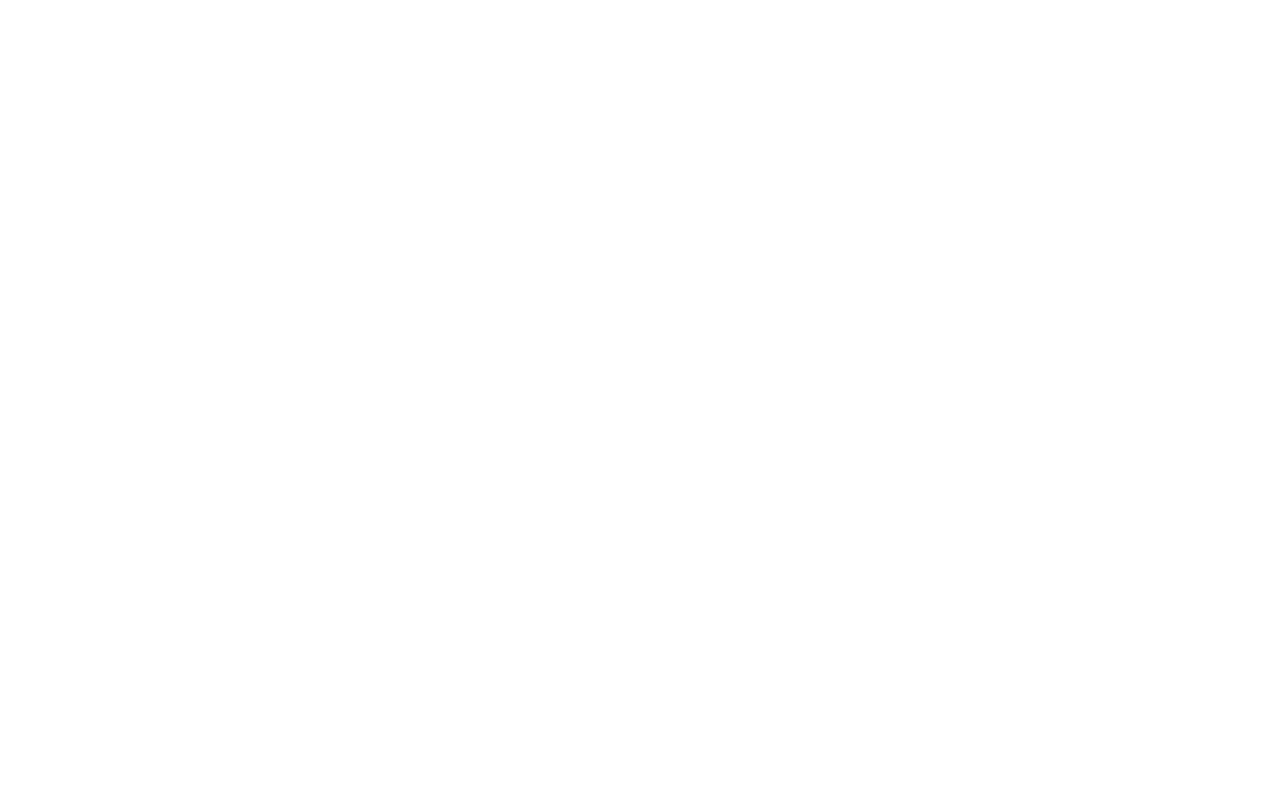
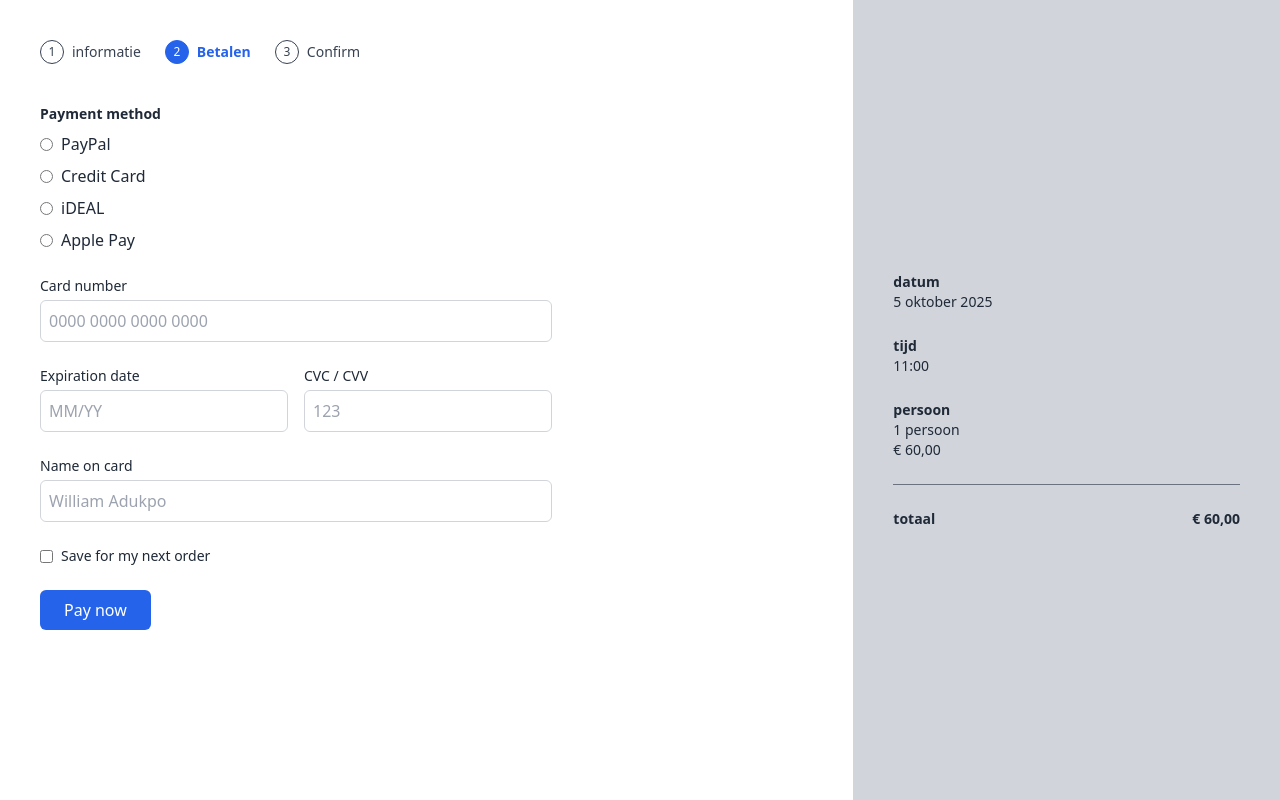
Before and after one commit to Baskuik/BunkerBoeken, a React (Create React App) app in the folder client/: page /BetaalPage in a window 1280 px wide. Before the commit this address had no page. Built offline with nearby package versions, Linux system fonts and the light colour scheme.

Commit message:
betaalpagina

```diff
--- a/client/src/App.js
+++ b/client/src/App.js
@@ -3,6 +3,8 @@
 import HomePage from "./HomePage";
 import ContactPage from "./ContactPage";
 import VerhaalPage from "./VerhaalPage";
+import InfomatiePage from "./InfomatiePage";
+import BetaalPage from "./BetaalPage";
 import AdminLoginPage from "./AdminLoginPage";
 import DashboardPage from "./DashboardPage";
 import PrivateAdminRoute from "./PrivateAdminRoute";
@@ -14,6 +16,8 @@
         <Route path="/HomePage" element={<HomePage />} />`
         <Route path="/ContactPage" element={<ContactPage />} />
         <Route path="/VerhaalPage" element={<VerhaalPage />} />
+        <Route path="/BetaalPage" element={<BetaalPage />} />
+        <Route path="/InfomatiePage" element={<InfomatiePage />} />
         <Route path="/adminlogin" element={<AdminLoginPage />} />
         <Route
           path="/dashboard"
--- /dev/null
+++ b/client/src/BetaalPage.jsx
@@ -0,0 +1,123 @@
+
+
+export default function BetalenPage() {
+  return (
+    <div className="flex min-h-screen font-sans text-gray-800">
+      {/* Linkerkant (wit) */}
+      <div className="w-2/3 bg-white p-10">
+        {/* Stappenbalk */}
+        <div className="flex items-center gap-6 text-gray-700 text-sm mb-10">
+          {["informatie", "Betalen", "Confirm"].map((step, i) => (
+            <div key={i} className="flex items-center gap-2">
+              <div
+                className={`w-6 h-6 rounded-full border flex items-center justify-center text-xs ${
+                  i === 1
+                    ? "bg-blue-600 text-white border-blue-600"
+                    : "border-gray-700"
+                }`}
+              >
+                {i + 1}
+              </div>
+              <span className={i === 1 ? "font-semibold text-blue-600" : ""}>
+                {step}
+              </span>
+            </div>
+          ))}
+        </div>
+
+        {/* Betaalformulier */}
+        <form className="space-y-6 max-w-lg">
+          {/* Payment method */}
+          <div>
+            <label className="block text-sm mb-2 font-semibold">
+              Payment method
+            </label>
+            <div className="space-y-2">
+              {["PayPal", "Credit Card", "iDEAL", "Apple Pay"].map((method, i) => (
+                <label key={i} className="flex items-center gap-2">
+                  <input type="radio" name="payment" className="accent-blue-600" />
+                  <span>{method}</span>
+                </label>
+              ))}
+            </div>
+          </div>
+
+          {/* Card info */}
+          <div>
+            <label className="block text-sm mb-1">Card number</label>
+            <input
+              type="text"
+              placeholder="0000 0000 0000 0000"
+              className="w-full border border-gray-300 rounded-md p-2"
+            />
+          </div>
+
+          <div className="grid grid-cols-2 gap-4">
+            <div>
+              <label className="block text-sm mb-1">Expiration date</label>
+              <input
+                type="text"
+                placeholder="MM/YY"
+                className="w-full border border-gray-300 rounded-md p-2"
+              />
+            </div>
+            <div>
+              <label className="block text-sm mb-1">CVC / CVV</label>
+              <input
+                type="text"
+                placeholder="123"
+                className="w-full border border-gray-300 rounded-md p-2"
+              />
+            </div>
+          </div>
+
+          <div>
+            <label className="block text-sm mb-1">Name on card</label>
+            <input
+              type="text"
+              placeholder="William Adukpo"
+              className="w-full border border-gray-300 rounded-md p-2"
+            />
+          </div>
+
+          {/* Save option */}
+          <div className="flex items-center gap-2">
+            <input type="checkbox" className="accent-blue-600" />
+            <span className="text-sm">Save for my next order</span>
+          </div>
+
+          <button h
+            type="submit"
+            className="px-6 py-2 bg-blue-600 text-white rounded-md hover:bg-blue-700 transition"
+          >
+            <a href="">Pay now</a>
+          </button>
+        </form>
+      </div>
+
+      {/* Rechterkant (grijs) */}
+      <div className="w-1/3 bg-gray-300 p-10 flex flex-col justify-center text-sm text-gray-800">
+        <div className="space-y-6">
+          <div>
+            <p className="font-semibold">datum</p>
+            <p>5 oktober 2025</p>
+          </div>
+          <div>
+            <p className="font-semibold">tijd</p>
+            <p>11:00</p>
+          </div>
+          <div>
+            <p className="font-semibold">persoon</p>
+            <p>1 persoon</p>
+            <p>€ 60,00</p>
+          </div>
+          <hr className="border-gray-500 my-4" />
+          <div className="flex justify-between font-semibold">
+            <span>totaal</span>
+            <span>€ 60,00</span>
+          </div>
+        </div>
+      </div>
+    </div>
+  );
+}
--- /dev/null
+++ b/client/src/InfomatiePage.jsx
@@ -0,0 +1,141 @@
+
+
+export default function InfoPage() {
+  return (
+    <div className="flex min-h-screen font-sans text-gray-800">
+      {/* Linkerkant (wit) */}
+      <div className="w-2/3 bg-white p-10">
+        {/* Stappenbalk */}
+        <div className="flex items-center gap-6 text-gray-700 text-sm mb-10">
+          {["informatie ", "Betalen", "Confirm"].map((step, i) => (
+            <div key={i} className="flex items-center gap-2">
+              <div
+                className={`w-6 h-6 rounded-full border flex items-center justify-center text-xs ${
+                  i === 0
+                    ? "bg-blue-600 text-white border-blue-600"
+                    : "border-gray-700"
+                }`}
+              >
+                {i + 1}
+              </div>
+              <span
+                className={i === 0 ? "font-semibold text-blue-600" : ""}
+              >
+                {step}
+              </span>
+            </div>
+          ))}
+        </div>
+
+        {/* Formulier */}
+        <form className="grid grid-cols-1 md:grid-cols-2 gap-6">
+          <div>
+            <label className="block text-sm mb-1">First name</label>
+            <input
+              type="text"
+              className="w-full border border-gray-300 rounded-md p-2"
+            />
+          </div>
+
+          <div>
+            <label className="block text-sm mb-1">Last name</label>
+            <input
+              type="text"
+              className="w-full border border-gray-300 rounded-md p-2"
+            />
+          </div>
+
+          <div className="md:col-span-2">
+            <label className="block text-sm mb-1">Date of birth</label>
+            <input
+              type="date"
+              className="w-full border border-gray-300 rounded-md p-2"
+            />
+          </div>
+
+          <div>
+            <label className="block text-sm mb-1">Street</label>
+            <input
+              type="text"
+              className="w-full border border-gray-300 rounded-md p-2"
+            />
+          </div>
+
+          <div>
+            <label className="block text-sm mb-1">House number</label>
+            <input
+              type="text"
+              className="w-full border border-gray-300 rounded-md p-2"
+            />
+          </div>
+
+          <div>
+            <label className="block text-sm mb-1">Postal Code</label>
+            <input
+              type="text"
+              className="w-full border border-gray-300 rounded-md p-2"
+            />
+          </div>
+
+          <div>
+            <label className="block text-sm mb-1">Place</label>
+            <input
+              type="text"
+              className="w-full border border-gray-300 rounded-md p-2"
+            />
+          </div>
+
+          <div className="md:col-span-2">
+            <label className="block text-sm mb-1">Country</label>
+            <input
+              type="text"
+              className="w-full border border-gray-300 rounded-md p-2"
+            />
+          </div>
+
+          <div className="md:col-span-2">
+            <label className="block text-sm mb-1">Addition</label>
+            <input
+              type="text"
+              className="w-full border border-gray-300 rounded-md p-2"
+            />
+          </div>
+
+          <div className="md:col-span-2 mt-6">
+            <button
+            href="/ContactPage"
+              type="submit"
+              className="px-6 py-2 bg-blue-600 text-white rounded-md hover:bg-blue-700 transition"
+            >
+              <a href="BetaalPage">Next</a>
+            </button>
+          </div>
+        </form>
+      </div>
+
+      {/* Rechterkant (grijs) */}
+      <div className="w-1/3 bg-gray-300 p-10 flex flex-col justify-center text-sm text-gray-800">
+        <div className="space-y-6">
+          <div>
+            <p className="font-semibold">datum</p>
+            <p>5 oktober 2025</p>
+          </div>
+          <div>
+            <p className="font-semibold">tijd</p>
+            <p>11:00</p>
+          </div>
+          <div>
+            <p className="font-semibold">persoon</p>
+            <p>1 persoon</p>
+            <p>€ 60,00</p>
+          </div>
+          <hr className="border-gray-500 my-4" />
+          <div className="flex justify-between font-semibold">
+            <span>totaal</span>
+            <span>€ 60,00</span>
+          </div>
+        </div>
+      </div>
+    </div>
+  );
+}
```
Also changed, not shown: 1 other file (tests, documents, lock files or other folders).
